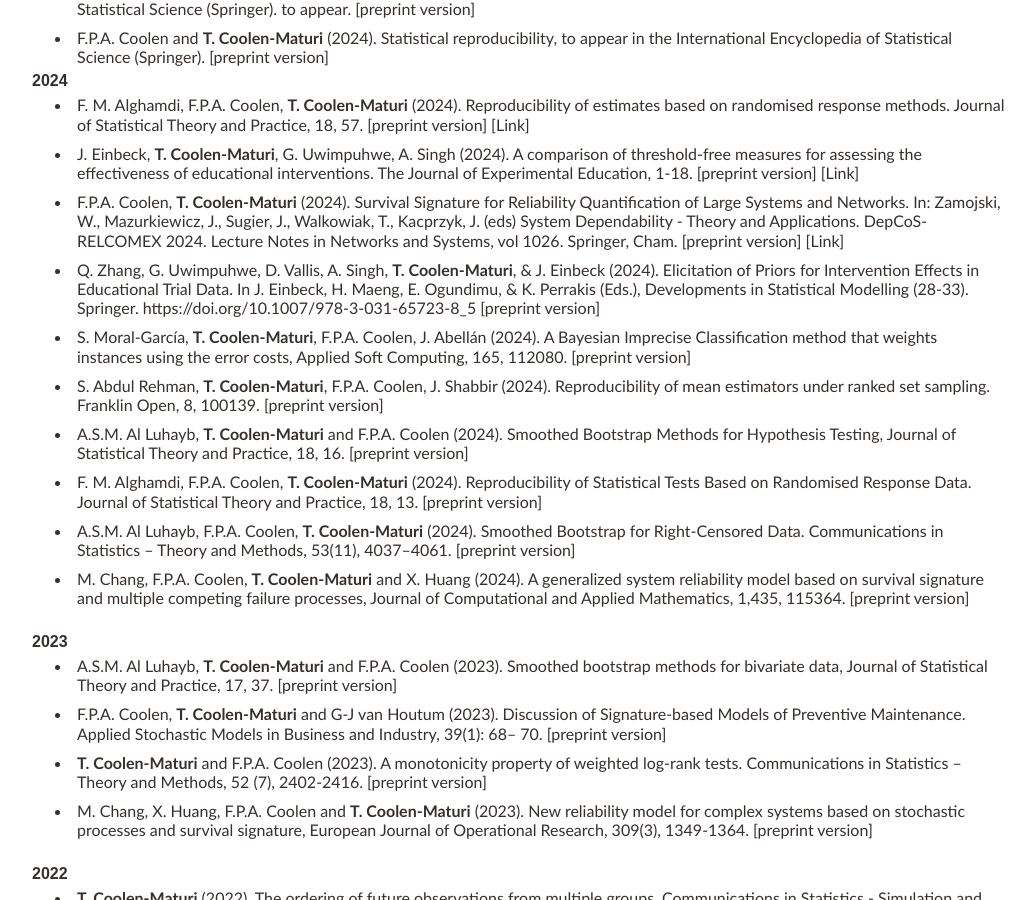
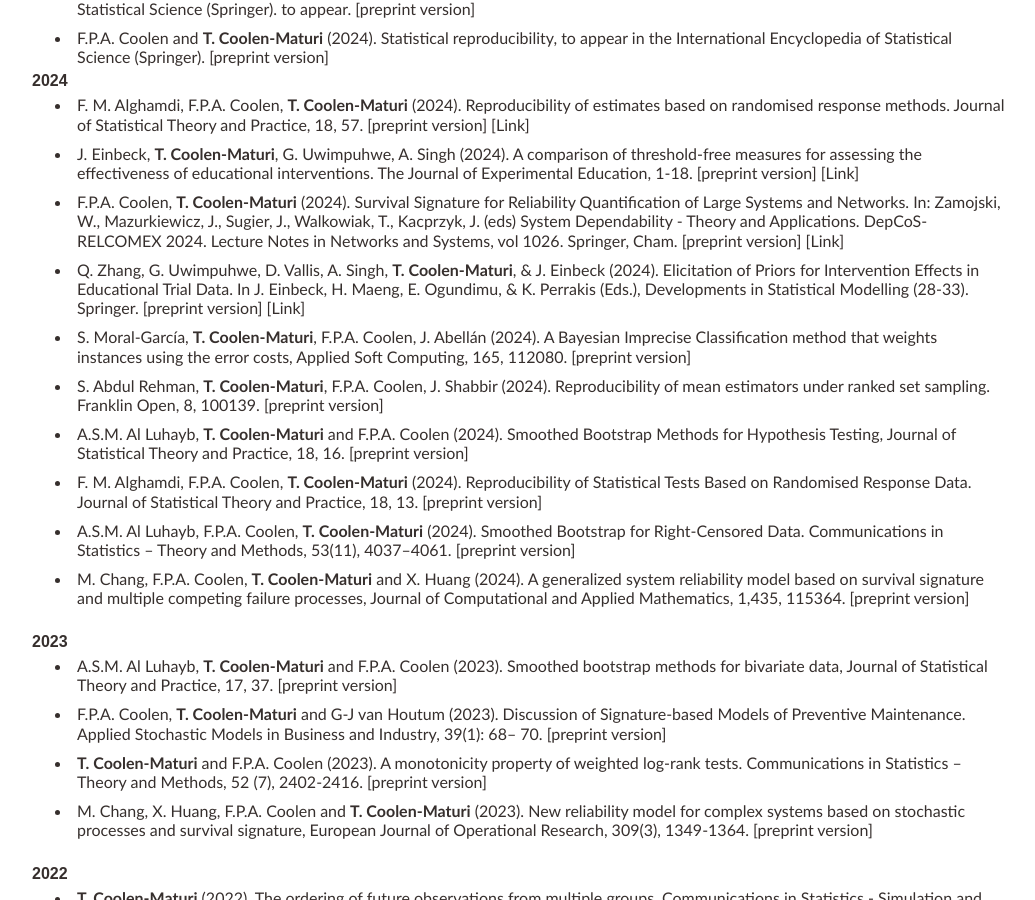
Before and after one commit to tmaturi/tahanimaturi, a Jekyll site: the page built from publications.md, in a window 1280 px wide and 900 px high, scrolled down 486 px. Shown: the whole window, without its empty margins (119-1154 px from the left). Built offline with Jekyll 4.4.1, drawn with Linux system fonts in a browser that asks for light colours; our own code applies the rules of GitHub Pages for plain Markdown files.

Commit message:
Update publications.md

```diff
--- a/publications.md
+++ b/publications.md
@@ -38,8 +38,9 @@
 
 - F.P.A. Coolen,  **T. Coolen-Maturi**  (2024). Survival Signature for Reliability Quantification of Large Systems and Networks. In: Zamojski, W., Mazurkiewicz, J., Sugier, J., Walkowiak, T., Kacprzyk, J. (eds) System Dependability - Theory and Applications. DepCoS-RELCOMEX 2024. Lecture Notes in Networks and Systems, vol 1026. Springer, Cham. [[preprint version](pdfs/Coolen-DepCos24.pdf){:target="_blank"}] [[Link](https://doi.org/10.1007/978-3-031-61857-4_3){:target="_blank"}]
 
-- Q. Zhang, G. Uwimpuhwe, D. Vallis, A. Singh, **T. Coolen-Maturi**, & J. Einbeck (2024). Elicitation of Priors for Intervention Effects in Educational Trial Data. In J. Einbeck, H. Maeng, E. Ogundimu, & K. Perrakis (Eds.), Developments in Statistical Modelling (28-33). Springer. https://doi.org/10.1007/978-3-031-65723-8_5
-[[preprint version](pdfs/2756630AAM.pdf){:target="_blank"}]
+- Q. Zhang, G. Uwimpuhwe, D. Vallis, A. Singh, **T. Coolen-Maturi**, & J. Einbeck (2024). Elicitation of Priors for Intervention Effects in Educational Trial Data. In J. Einbeck, H. Maeng, E. Ogundimu, & K. Perrakis (Eds.), Developments in Statistical Modelling (28-33). Springer.
+[[preprint version](pdfs/2756630AAM.pdf){:target="_blank"}] [[Link](https://doi.org/10.1007/978-3-031-65723-8_5){:target="_blank"}]
+
 
 
 - S. Moral-García, **T. Coolen-Maturi**, F.P.A. Coolen, J. Abellán (2024). A Bayesian Imprecise Classification method that weights instances using the error costs, Applied Soft Computing, 165, 112080. [[preprint version](pdfs/ASOC-D-24-01994_R1_DRO.pdf){:target="_blank"}]
```
